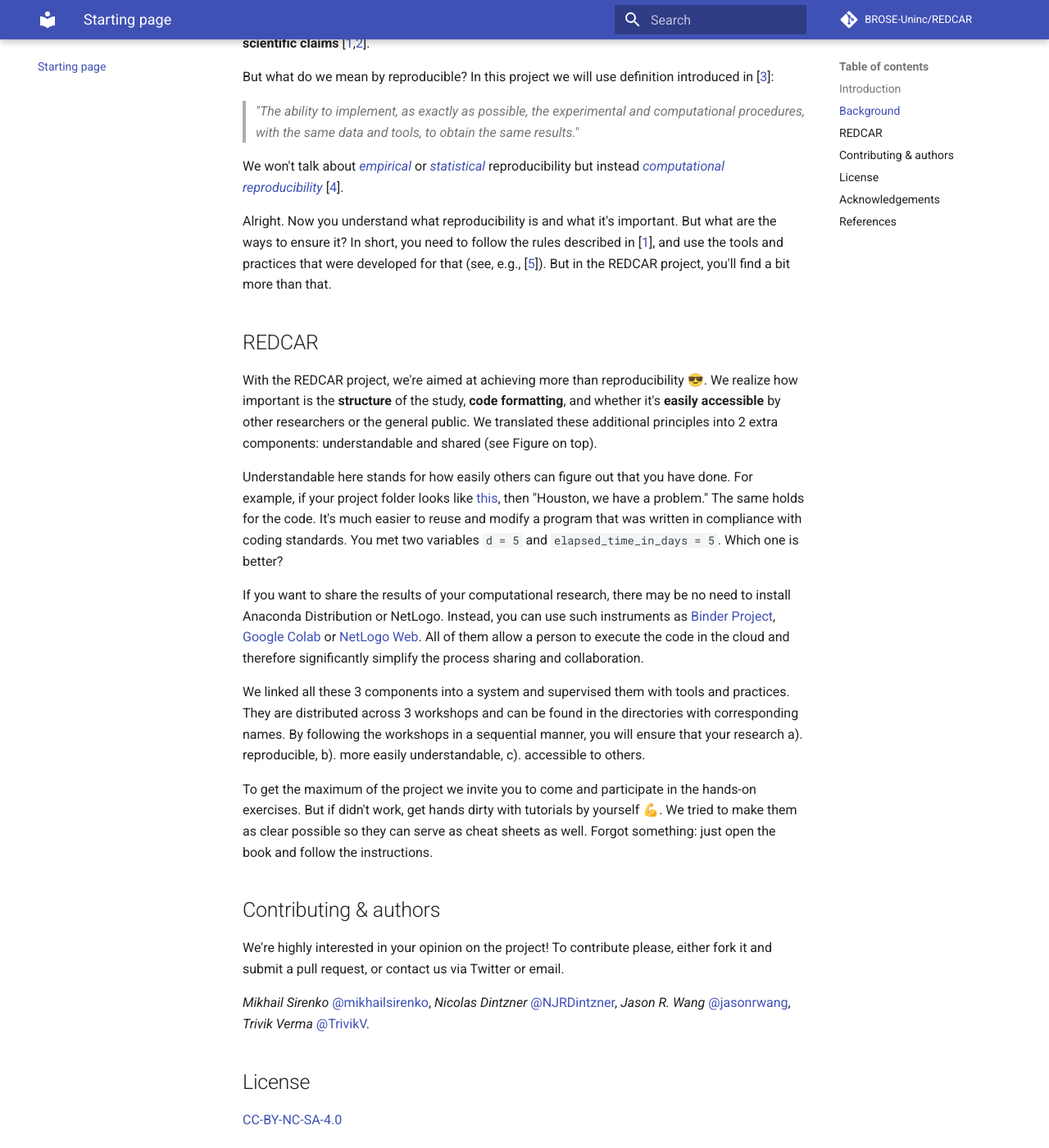
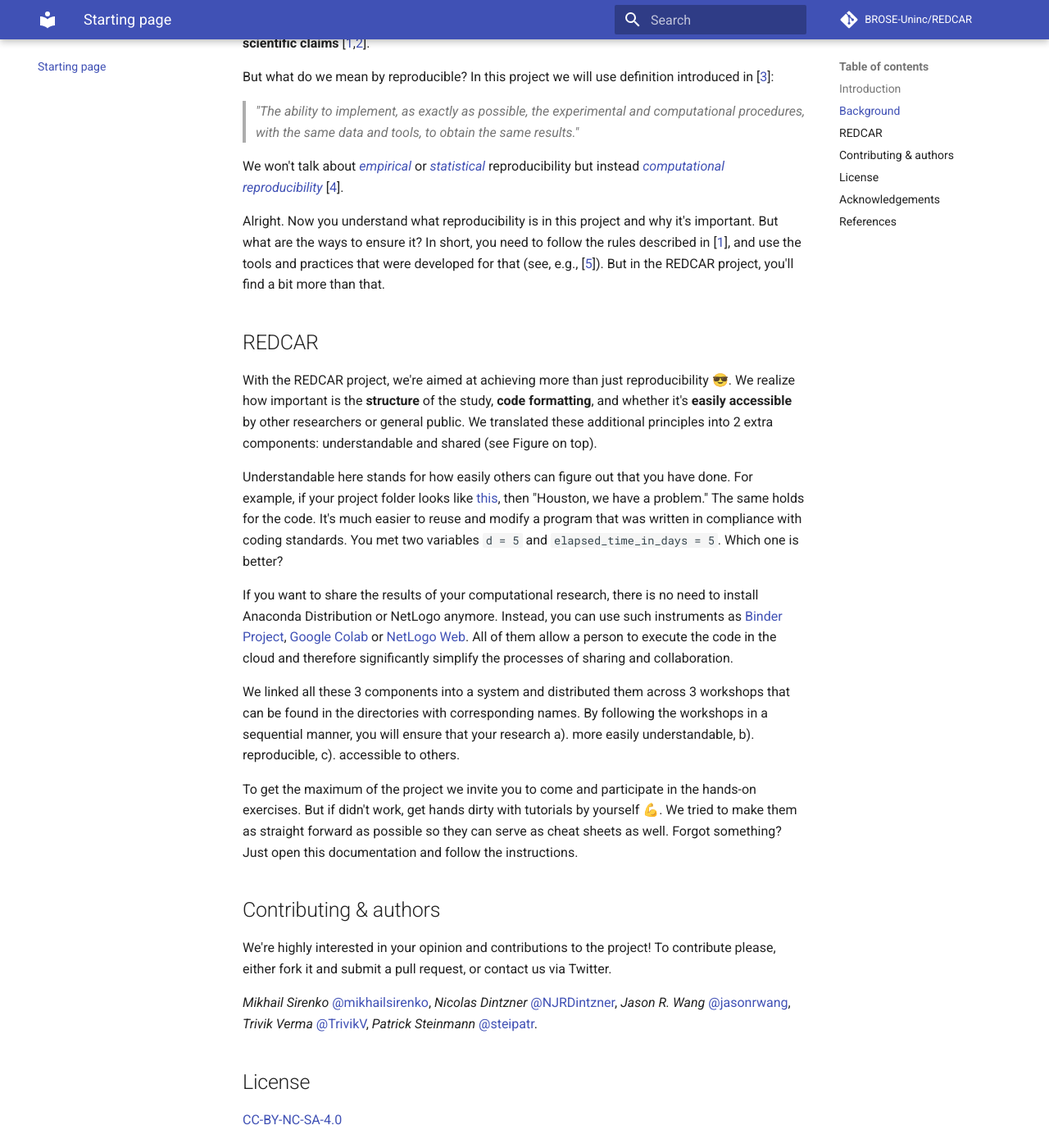
Before and after one commit to BROSE-Uninc/REDCAR, an MkDocs documentation site: the page built from docs/index.md, in a window 1280 px wide and 1400 px high, scrolled down 1301 px. Shown: the whole window at 82% size. Built offline with MkDocs 1.6.1 and Material for MkDocs 9.7.7, drawn with Linux system fonts in a browser that asks for light colours; comment, search, counter and statistics services are not loaded; some of the changed text lies outside the part shown.

Commit message:
Update documentation

````diff
--- a/docs/index.md
+++ b/docs/index.md
@@ -21,17 +21,17 @@ But what do we mean by reproducible? In this project we will use definition intr
 
 We won't talk about [_empirical_](https://www.nature.com/news/announcement-reducing-our-irreproducibility-1.12852) or [_statistical_](https://science.sciencemag.org/content/343/6168/229) reproducibility but instead [_computational reproducibility_](https://web.stanford.edu/~vcs/talks/Census2017-STODDEN.pdf) \[[4](https://aip.scitation.org/doi/abs/10.1109/MCSE.2012.82?journalCode=csx)\].
 
-Alright. Now you understand what reproducibility is and what it's important. But what are the ways to ensure it? In short, you need to follow the rules described in \[[1](https://journals.plos.org/ploscompbiol/article?id=10.1371/journal.pcbi.1003285)\], and use the tools and practices that were developed for that \(see, e.g., \[[5](https://books.google.nl/books?hl=en&lr=&id=JcmSAwAAQBAJ&oi=fnd&pg=PP1&dq=implementing+reproducible+research&ots=ym1btRtPJE&sig=tR2_-mmsrsZUwXwEHXYIrYz_HT4&redir_esc=y#v=onepage&q=implementing%20reproducible%20research&f=false)\]\). But in the REDCAR project, you'll find a bit more than that.
+Alright. Now you understand what reproducibility is in this project and why it's important. But what are the ways to ensure it? In short, you need to follow the rules described in \[[1](https://journals.plos.org/ploscompbiol/article?id=10.1371/journal.pcbi.1003285)\], and use the tools and practices that were developed for that \(see, e.g., \[[5](https://books.google.nl/books?hl=en&lr=&id=JcmSAwAAQBAJ&oi=fnd&pg=PP1&dq=implementing+reproducible+research&ots=ym1btRtPJE&sig=tR2_-mmsrsZUwXwEHXYIrYz_HT4&redir_esc=y#v=onepage&q=implementing%20reproducible%20research&f=false)\]\). But in the REDCAR project, you'll find a bit more than that.
 
 ## REDCAR
 
-With the REDCAR project, we're aimed at achieving more than reproducibility 😎. We realize how important is the **structure** of the study, **code formatting**, and whether it's **easily accessible** by other researchers or the general public. We translated these additional principles into 2 extra components: understandable and shared \(see Figure on top\).
+With the REDCAR project, we're aimed at achieving more than just reproducibility 😎. We realize how important is the **structure** of the study, **code formatting**, and whether it's **easily accessible** by other researchers or general public. We translated these additional principles into 2 extra components: understandable and shared \(see Figure on top\).
 
-Understandable here stands for how easily others can figure out that you have done. For example, if your project folder looks like [this](https://github.com/mikhailsirenko/REDCAR/blob/master/.gitbook/assets/folder-mess.png), then "Houston, we have a problem." The same holds for the code. It's much easier to reuse and modify a program that was written in compliance with coding standards. You met two variables `d = 5` and `elapsed_time_in_days = 5`. Which one is better?
+Understandable here stands for how easily others can figure out that you have done. For example, if your project folder looks like [this](), then "Houston, we have a problem." The same holds for the code. It's much easier to reuse and modify a program that was written in compliance with coding standards. You met two variables `d = 5` and `elapsed_time_in_days = 5`. Which one is better?
 
-If you want to share the results of your computational research, there may be no need to install Anaconda Distribution or NetLogo. Instead, you can use such instruments as [Binder Project](https://mybinder.org/), [Google Colab](https://colab.research.google.com/) or [NetLogo Web](https://netlogoweb.org/). All of them allow a person to execute the code in the cloud and therefore significantly simplify the process sharing and collaboration.
+If you want to share the results of your computational research, there is no need to install Anaconda Distribution or NetLogo anymore. Instead, you can use such instruments as [Binder Project](https://mybinder.org/), [Google Colab](https://colab.research.google.com/) or [NetLogo Web](https://netlogoweb.org/). All of them allow a person to execute the code in the cloud and therefore significantly simplify the processes of sharing and collaboration.
 
-‌We linked all these 3 components into a system and supervised them with tools and practices. They are distributed across 3 workshops and can be found in the directories with corresponding names. By following the workshops in a sequential manner, you will ensure that your research a\). reproducible, b\). more easily understandable, c\). accessible to others.
+‌We linked all these 3 components into a system and distributed them across 3 workshops that can be found in the directories with corresponding names. By following the workshops in a sequential manner, you will ensure that your research a\). more easily understandable, b\). reproducible, c\). accessible to others.
 
 <!-- ```text
 ├── 1-reproducible
@@ -50,7 +50,7 @@ If you want to share the results of your computational research, there may be no
 │   ├── 3.3-aws-s3.md                 <- Store your large data set on AWS servers
 ``` -->
 
-To get the maximum of the project we invite you to come and participate in the hands-on exercises. But if didn't work, get hands dirty with tutorials by yourself 💪. We tried to make them as clear possible so they can serve as cheat sheets as well. Forgot something: just open the book and follow the instructions.
+To get the maximum of the project we invite you to come and participate in the hands-on exercises. But if didn't work, get hands dirty with tutorials by yourself 💪. We tried to make them as straight forward as possible so they can serve as cheat sheets as well. Forgot something? Just open this documentation and follow the instructions.
 
 <!-- ## To be prepared
 
@@ -66,9 +66,9 @@ That's it! All set now.
 
 ## Contributing & authors
 
-We're highly interested in your opinion on the project! To contribute please, either fork it and submit a pull request, or contact us via Twitter or email.
+We're highly interested in your opinion and contributions to the project! To contribute please, either fork it and submit a pull request, or contact us via Twitter.
 
-_Mikhail Sirenko_ [@mikhailsirenko](https://twitter.com/mikhailsirenko), _Nicolas Dintzner_ [@NJRDintzner](https://twitter.com/njrdintzner), _Jason R. Wang_ [@jasonrwang](https://twitter.com/jasonrwang), _Trivik Verma_ [@TrivikV](https://twitter.com/TrivikV).
+_Mikhail Sirenko_ [@mikhailsirenko](https://twitter.com/mikhailsirenko), _Nicolas Dintzner_ [@NJRDintzner](https://twitter.com/njrdintzner), _Jason R. Wang_ [@jasonrwang](https://twitter.com/jasonrwang), _Trivik Verma_ [@TrivikV](https://twitter.com/TrivikV), _Patrick Steinmann_ [@steipatr](https://twitter.com/steipatr).
 
 ## License
 
````
Also changed, not shown: other parts of docs/index.md (+1 -1 lines).
